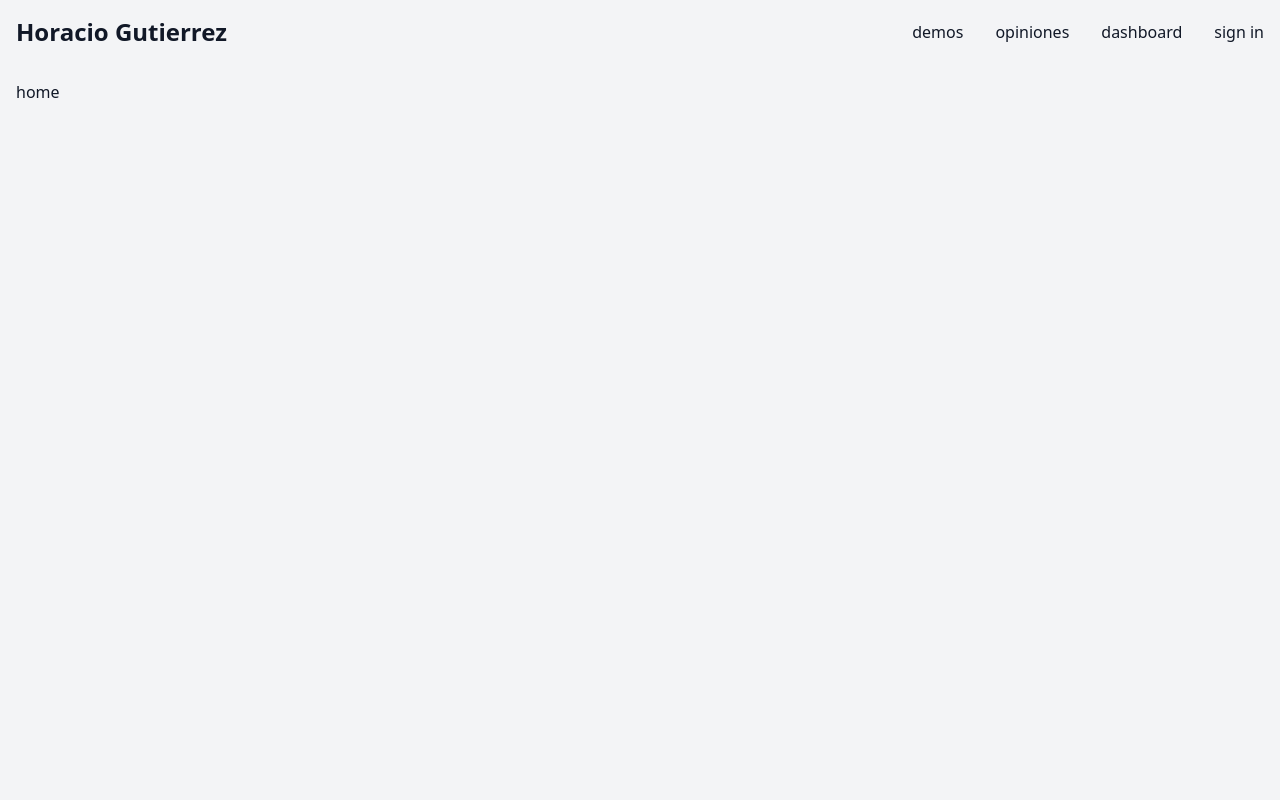
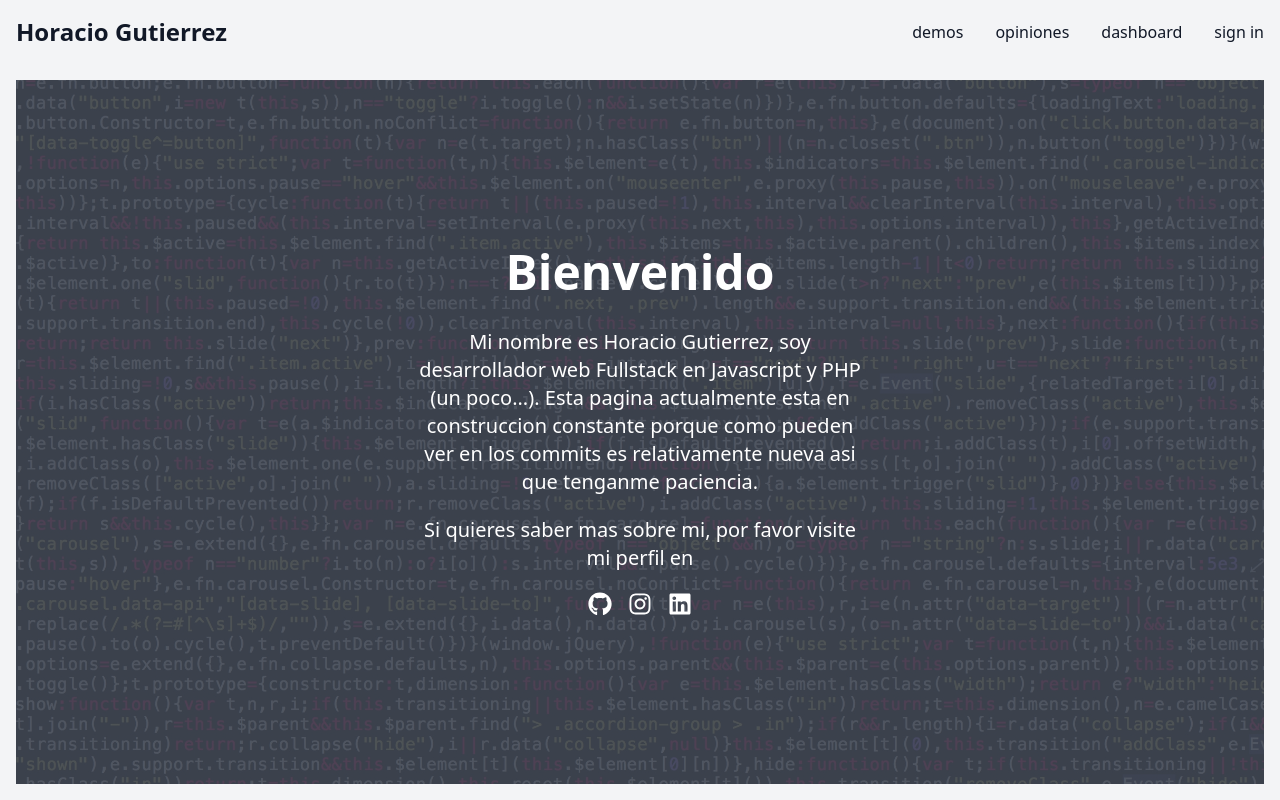
Before and after one commit to HoracioGutierrez/portfolio_demo_next_auth, a Next.js app: page / in a window 1280 px wide. Built offline with nearby package versions, Linux system fonts and the light colour scheme; no server answers.

Commit message:
Add social and polish landing

```diff
--- a/app/layout.tsx
+++ b/app/layout.tsx
@@ -24,9 +24,9 @@ export default function RootLayout({
         <body className="antialiased bg-gray-100 text-gray-900 dark:bg-gray-900 dark:text-gray-100 min-h-screen flex flex-col">
           <div className='drawer'>
             <input id="drawer-toggle" type="checkbox" className="drawer-toggle" />
-            <div className="drawer-content">
+            <div className="drawer-content flex flex-col">
               <Header />
-              <main className="flex flex-col flex-1 p-2 md:p-3 lg:p-4">
+              <main className="flex flex-col flex-grow flex-1 p-2 md:p-3 lg:p-4">
                 {children}
               </main>
             </div>
--- a/app/page.tsx
+++ b/app/page.tsx
@@ -1,11 +1,24 @@
 import { Inter } from 'next/font/google'
+import { FaGithub , FaInstagram , FaLinkedin } from "react-icons/fa"
 
 const inter = Inter({ subsets: ['latin'] })
 
 export default function HomePage() {
   return (
-    <div>
-      home
+    <div className="hero flex-grow" style={{ backgroundImage: "url(/background.jpg)" }}>
+      <div className="hero-overlay bg-opacity-90"></div>
+      <div className="hero-content text-center text-neutral-content">
+        <div className="max-w-md flex flex-col items-center">
+          <h1 className="mb-8 text-5xl font-bold text-white">Bienvenido</h1>
+          <p className="mb-5 text-xl text-white font-light">Mi nombre es Horacio Gutierrez, soy desarrollador web Fullstack en Javascript y PHP (un poco...). Esta pagina actualmente esta en construccion constante porque como pueden ver en los commits es relativamente nueva asi que tenganme paciencia.</p>
+          <p className="mb-5 text-xl text-white font-light">Si quieres saber mas sobre mi, por favor visite mi perfil en </p>
+          <nav className='flex gap-4'>
+            <a href="https://github.com/HoracioGutierrez" target="_blank" rel="noreferrer"><FaGithub size={"1.5rem"}/></a>
+            <a href="https://www.instagram.com/horagutierrez/" target="_blank" rel="noreferrer"><FaInstagram size={"1.5rem"}/></a>
+            <a href="https://www.linkedin.com/in/horacioegutierrez/" target="_blank" rel="noreferrer"><FaLinkedin size={"1.5rem"}/></a>
+          </nav>
+        </div>
+      </div>
     </div>
   )
 }
--- a/package.json
+++ b/package.json
@@ -23,11 +23,14 @@
     "react": "18.2.0",
     "react-dom": "18.2.0",
     "react-hook-form": "^7.43.9",
+    "react-icons": "^4.8.0",
     "react-simple-star-rating": "^5.1.7",
     "react-toastify": "^9.1.2",
     "tailwindcss": "3.3.1"
   },
   "devDependencies": {
+    "@iconify/icons-mdi": "^1.2.44",
+    "@iconify/react": "^4.1.0",
     "@types/node": "^18.16.0",
     "prisma": "^4.13.0",
     "ts-node": "^10.9.1",
```
Also changed, not shown: public/background.jpg (added), 1 other file (tests, documents, lock files or other folders).
